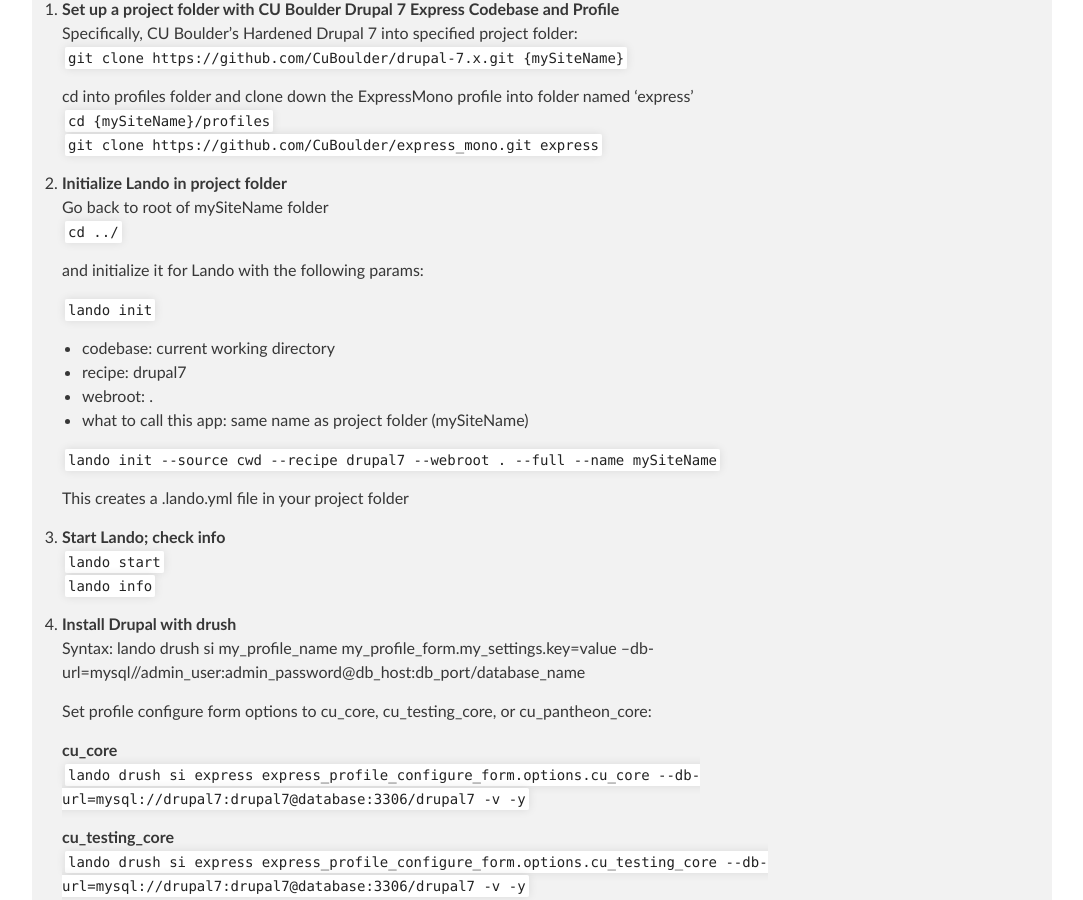
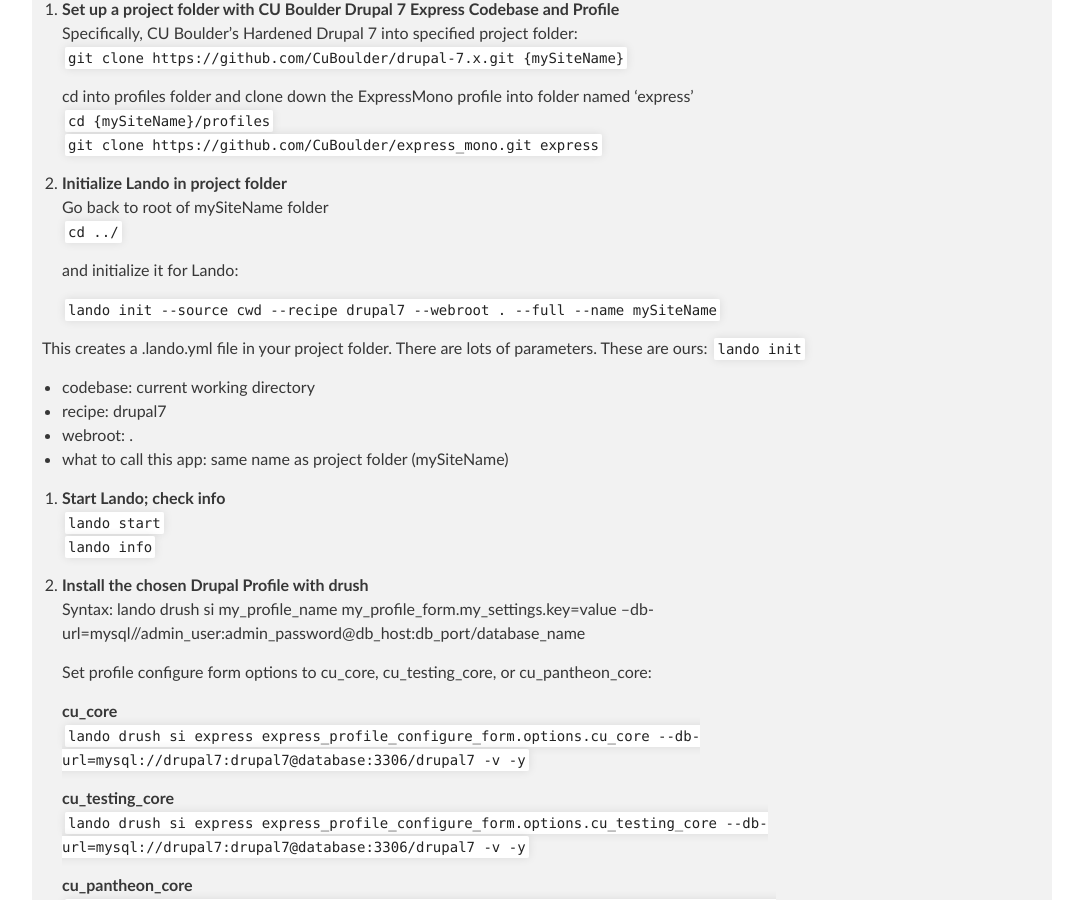
Before and after one commit to cathysnider/cathysnider.github.io, a Jekyll site: the page built from lando.md, in a window 1280 px wide and 900 px high, scrolled down 415 px. Shown: the whole window, without its empty margins (98-1181 px from the left). Built offline with Jekyll 4.4.1, drawn with Linux system fonts in a browser that asks for light colours.

Commit message:
lando intructions

```diff
--- a/lando.md
+++ b/lando.md
@@ -19,23 +19,22 @@ layout: default
    Go back to root of mySiteName folder <br />
    `cd ../`
 
-   and initialize it for Lando with the following params:
+   and initialize it for Lando:
 
+   `lando init --source cwd --recipe drupal7  --webroot . --full --name mySiteName`
+
+  This creates a .lando.yml file in your project folder. There are lots of parameters. These are ours:
    `lando init`
    * codebase: current working directory
    * recipe: drupal7
    * webroot: .
    * what to call this app: same name as project folder (mySiteName)
 
-   `lando init --source cwd --recipe drupal7  --webroot . --full --name mySiteName`
-
-   This creates a .lando.yml file in your project folder
-
 1. **Start Lando; check info**  <br />
    `lando start`  <br />
    `lando info`
 
-1. **Install Drupal with drush** <br />
+1. **Install the chosen Drupal Profile with drush** <br />
    Syntax: lando drush si my_profile_name my_profile_form.my_settings.key=value --db-url=mysql//admin_user:admin_password@db_host:db_port/database_name
 
    Set profile configure form options to cu_core, cu_testing_core, or cu_pantheon_core:
```
